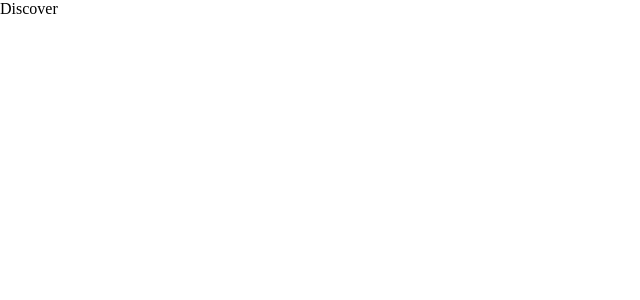
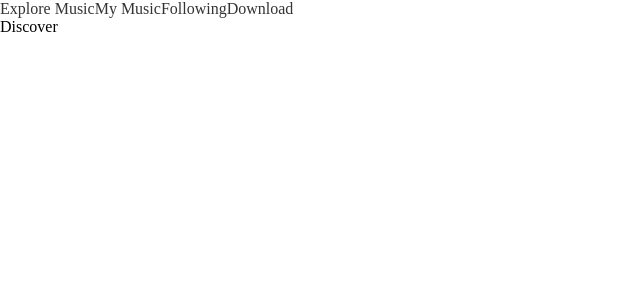
Before and after one commit to X1RU1/jetztmusic, a React (Create React App) app: page /#/discover in a window 1280 px wide. Shown: the top 300 px of the page, without its empty margins (0-640 px from the left). Built offline with nearby package versions, Linux system fonts and the light colour scheme.

Commit message:
code splitting

```diff
--- a/src/App.tsx
+++ b/src/App.tsx
@@ -1,11 +1,19 @@
-import React from "react"
-import { useRoutes } from "react-router-dom"
+import React, { Suspense } from "react"
+import { Link, useRoutes } from "react-router-dom"
 import routes from "./router"
 
 function App() {
   return (
     <div className="App">
-      <div className="main">{useRoutes(routes)}</div>
+      <div className="nav">
+        <Link to="/discover">Explore Music</Link>
+        <Link to="/mine">My Music</Link>
+        <Link to="/focus">Following</Link>
+        <Link to="/download">Download</Link>
+      </div>
+      <Suspense fallback="">
+        <div className="main">{useRoutes(routes)}</div>
+      </Suspense>
     </div>
   )
 }
--- a/src/router/index.tsx
+++ b/src/router/index.tsx
@@ -1,10 +1,16 @@
-import React from "react"
+import React, { lazy } from "react"
 import { Navigate } from "react-router-dom"
 import type { RouteObject } from "react-router-dom"
-import Discover from "@/views/discover"
-import Mine from "@/views/mine"
-import Focus from "@/views/focus"
-import Download from "@/views/download"
+// import Discover from "@/views/discover"
+// import Mine from "@/views/mine"
+// import Focus from "@/views/focus"
+// import Download from "@/views/download"
+
+// code splitting
+const Discover = lazy(() => import("@/views/discover"))
+const Mine = lazy(() => import("@/views/mine"))
+const Focus = lazy(() => import("@/views/focus"))
+const Download = lazy(() => import("@/views/download"))
 
 const routes: RouteObject[] = [
   {
```
